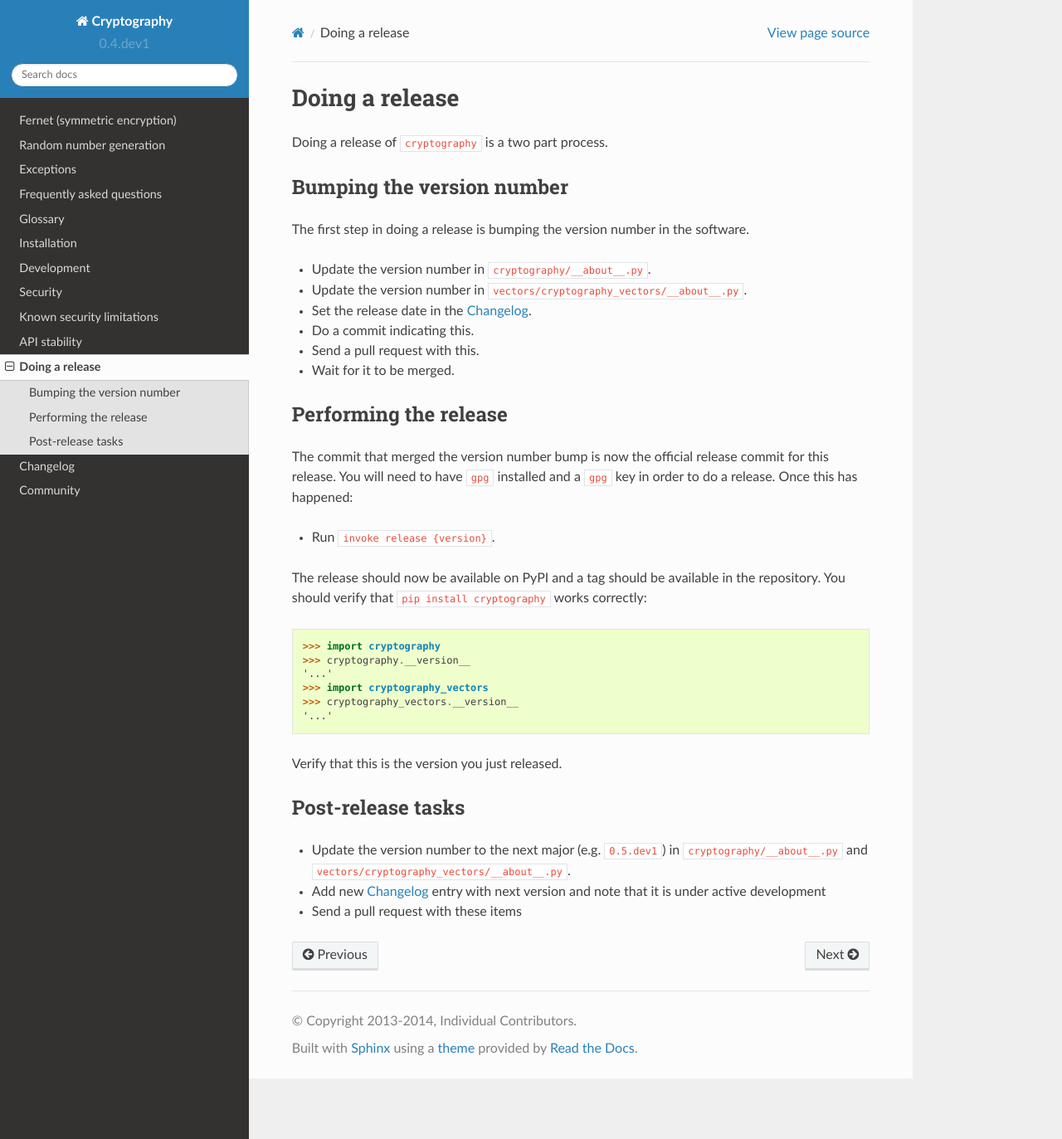
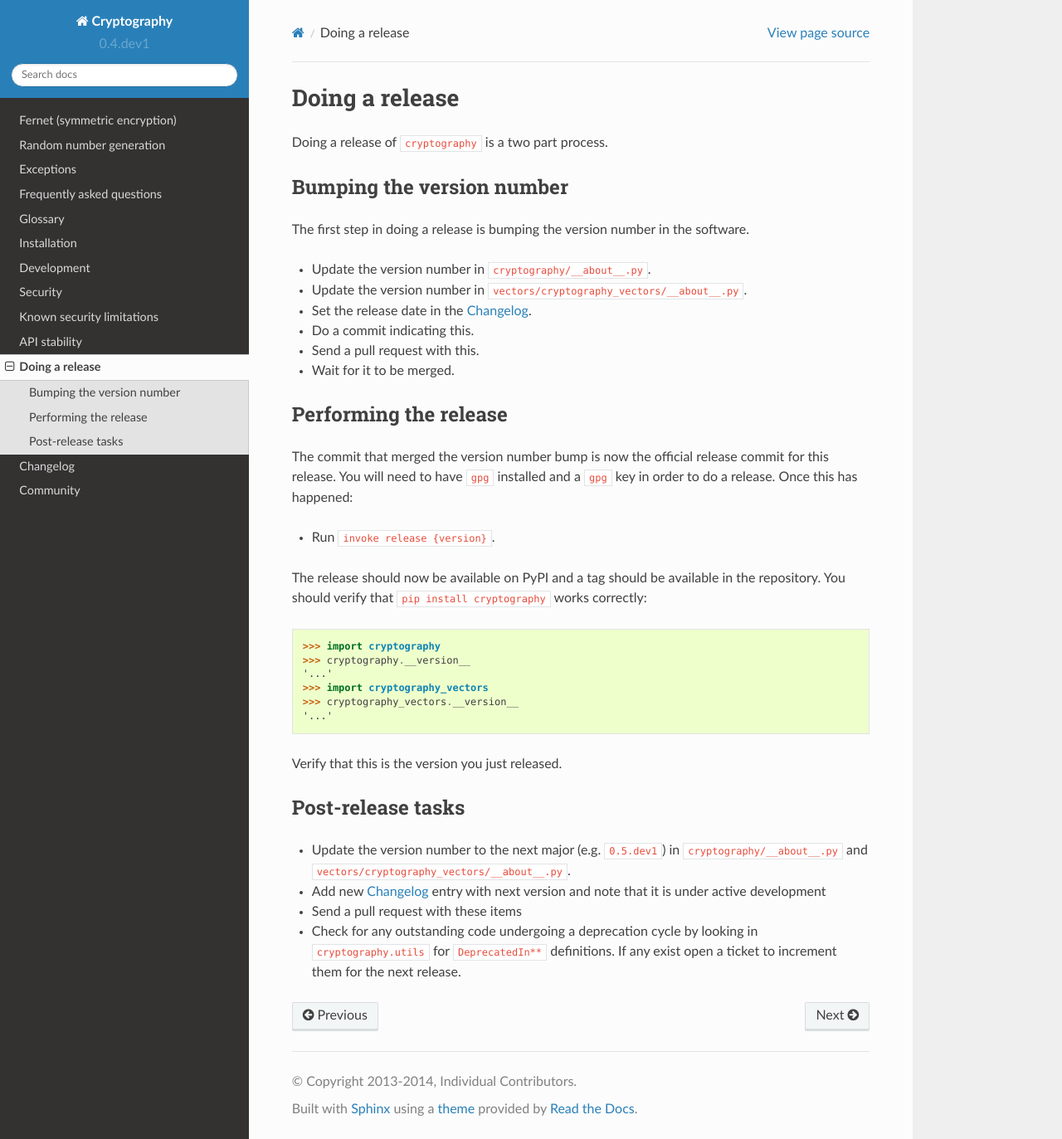
Before and after one commit to WebKing0121/cryptography, a Sphinx documentation site: the page built from docs/doing-a-release.rst, in a window 1280 px wide and 1373 px high. Shown: the whole window at 83% size. Built offline with Sphinx 7.4.7 and the Read the Docs theme 2.0.0, drawn with Linux system fonts in a browser that asks for light colours; pages that are not in the unit, such as notebooks, are missing from menus.

Commit message:
deprecation cycle post-release instructions

```diff
--- a/docs/doing-a-release.rst
+++ b/docs/doing-a-release.rst
@@ -49,3 +49,6 @@ Post-release tasks
 * Add new :doc:`/changelog` entry with next version and note that it is under
   active development
 * Send a pull request with these items
+* Check for any outstanding code undergoing a deprecation cycle by looking in
+  ``cryptography.utils`` for ``DeprecatedIn**`` definitions. If any exist open
+  a ticket to increment them for the next release.
```
